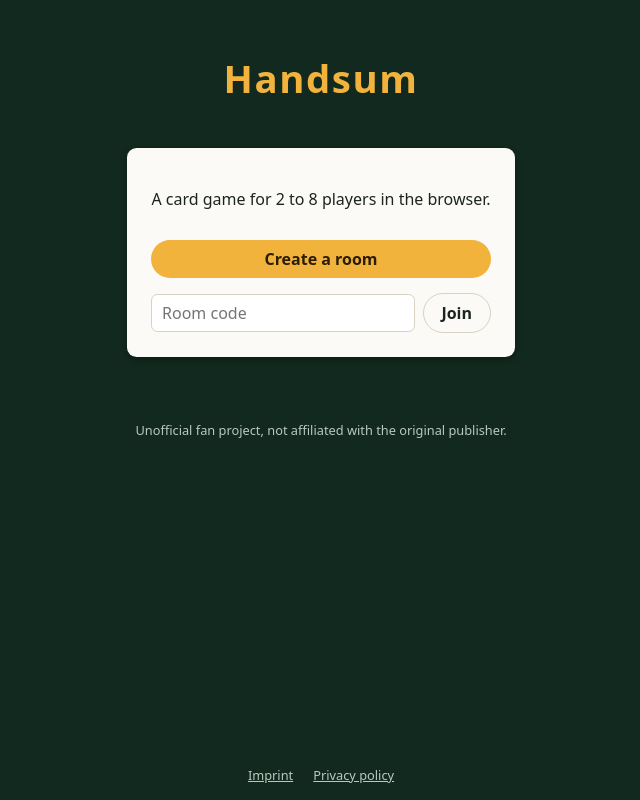
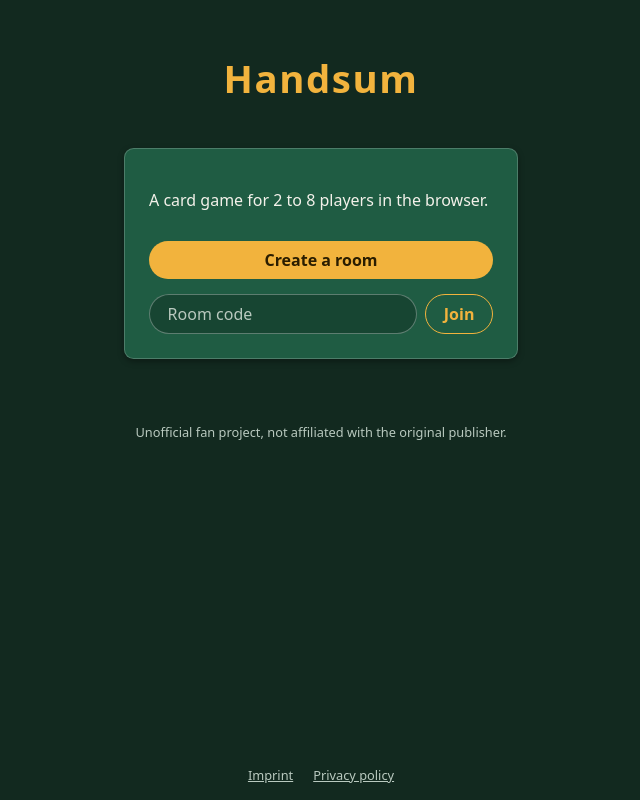
Before and after one commit to Friedinger/handsum, a Vue app in the folder client/: page / in a window 1280 px wide. Shown: the whole page, without its empty margins (319-959 px from the left). Built offline with nearby package versions, Linux system fonts and the light colour scheme; no server answers.

Commit message:
💄 Use the felt green for panels and match fields and the join button

```diff
--- a/client/src/styles.css
+++ b/client/src/styles.css
@@ -4,8 +4,9 @@
   --color-felt-light: #2b7756;
   --color-ink: #f3f1ea;
   --color-ink-muted: #b9c9bf;
-  --color-panel: #fbfaf6;
-  --color-panel-ink: #1d2420;
+  --color-panel: var(--color-felt);
+  --color-panel-ink: var(--color-ink);
+  --color-card-ink: #1d2420;
   --color-accent: #f2b33d;
   --color-accent-ink: #2a1d00;
   --color-focus: #8fd3ff;
@@ -83,6 +84,7 @@ button {
   max-width: 30rem;
   margin: 2rem auto;
   padding: 1.5rem;
+  border: 1px solid rgb(255 255 255 / 20%);
   border-radius: var(--radius);
   background: var(--color-panel);
   box-shadow: var(--shadow);
@@ -96,16 +98,27 @@ button {
 .panel input {
   flex: 1;
   min-width: 0;
-  padding: 0.45rem 0.6rem;
-  border: 1px solid var(--color-card-edge);
-  border-radius: 0.4rem;
+  padding: 0.5rem 1.1rem;
+  border: 1px solid rgb(255 255 255 / 30%);
+  border-radius: 999px;
+  background: rgb(0 0 0 / 25%);
+  color: var(--color-ink);
   font: inherit;
+}
+
+.panel input::placeholder {
+  color: var(--color-ink-muted);
+}
+
+.panel input:focus-visible {
+  outline: 2px solid var(--color-focus);
+  outline-offset: 1px;
 }
 
 .inline-form {
   display: flex;
   flex-wrap: wrap;
-  align-items: center;
+  align-items: stretch;
   gap: 0.5rem;
 }
 
@@ -142,6 +155,11 @@ button {
   color: var(--color-panel-ink);
 }
 
+.button-accent-outline {
+  border-color: var(--color-accent);
+  color: var(--color-accent);
+}
+
 .button-quiet {
   background: transparent;
   color: var(--color-ink-muted);
@@ -160,21 +178,17 @@ button {
 .player-list li {
   padding: 0.3rem 0.75rem;
   border-radius: 999px;
-  background: #e9efe9;
+  background: rgb(0 0 0 / 25%);
 }
 
 .muted {
-  color: #6b746f;
+  color: var(--color-ink-muted);
   font-size: 0.9rem;
 }
 
 .error {
   color: var(--color-error);
   font-weight: 600;
-}
-
-.panel .error {
-  color: #b3261e;
 }
 
 /* As tall as the bottom padding of .app, so the links sit centred below the table. */
@@ -447,7 +461,7 @@ button {
   border: 1px solid var(--color-card-edge);
   border-radius: calc(var(--card-width) * 0.1);
   box-shadow: var(--shadow);
-  color: var(--tier-color, var(--color-panel-ink));
+  color: var(--tier-color, var(--color-card-ink));
   font-size: calc(var(--card-width) * 0.16);
   transition:
     transform 0.15s,
@@ -582,6 +596,7 @@ button {
 .results-panel {
   min-width: min(22rem, 100%);
   padding: 1.25rem 1.5rem;
+  border: 1px solid rgb(255 255 255 / 20%);
   border-radius: var(--radius);
   background: var(--color-panel);
   box-shadow: var(--shadow);
@@ -616,7 +631,7 @@ button {
 }
 
 .result-winner td {
-  color: var(--tier-low);
+  color: var(--color-accent);
   font-weight: 700;
 }
 
--- a/client/src/views/HomeView.vue
+++ b/client/src/views/HomeView.vue
@@ -34,7 +34,7 @@ function joinRoom(): void {
         :aria-label="strings.home.roomCode"
         autocomplete="off"
       />
-      <button type="submit" class="button-secondary">
+      <button type="submit" class="button-secondary button-accent-outline">
         {{ strings.home.joinRoom }}
       </button>
     </form>
```
